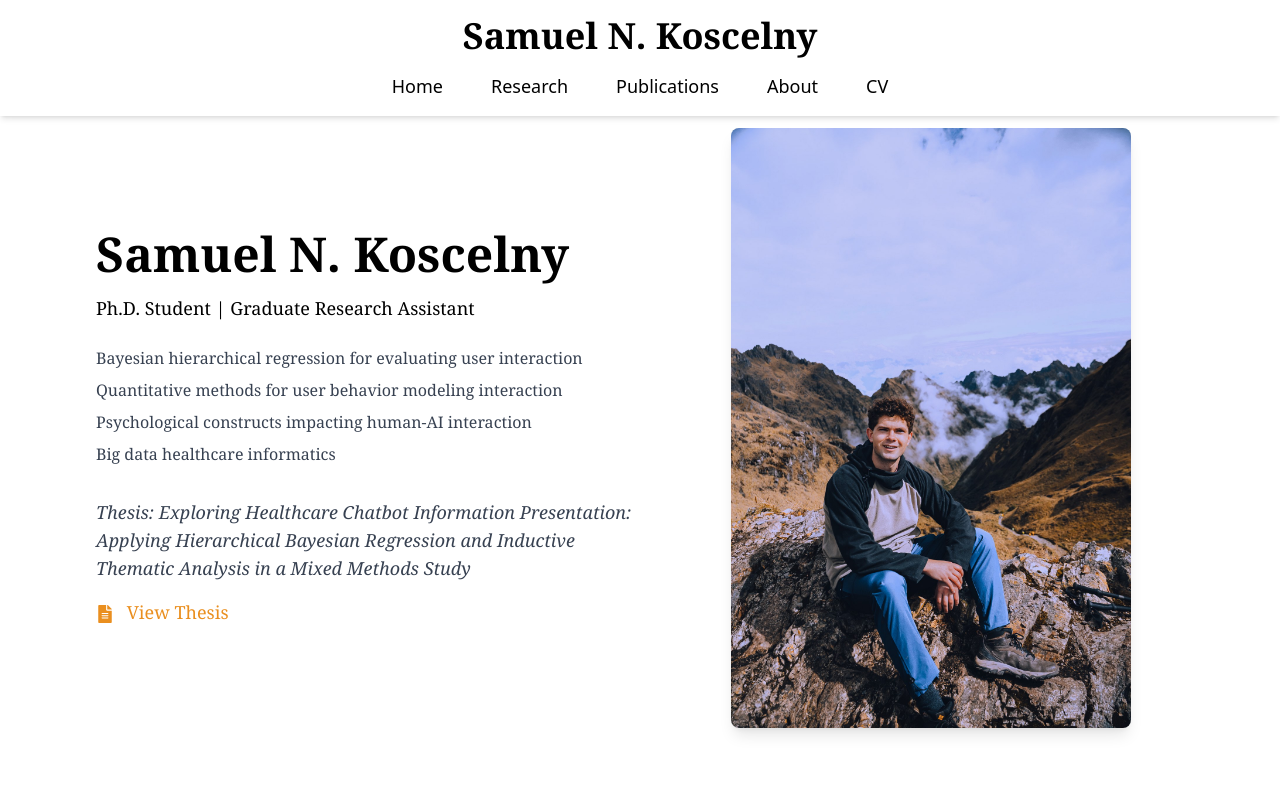
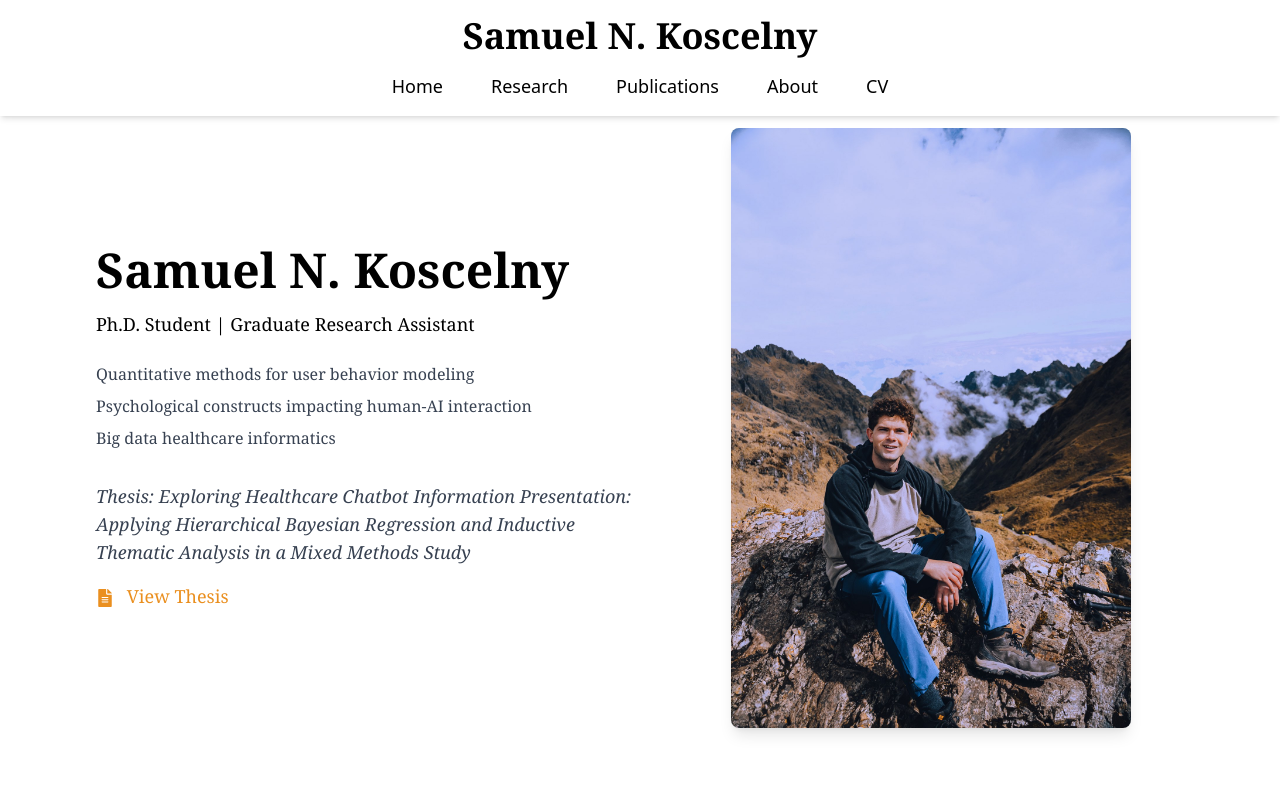
Before and after one commit to sam-kos41/test2.1, a Next.js app: page / in a window 1280 px wide. Shown: the top 800 px of the page. Built offline with nearby package versions, Linux system fonts and the light colour scheme.

Commit message:
Update page.tsx

```diff
--- a/app/page.tsx
+++ b/app/page.tsx
@@ -49,8 +49,7 @@ const HomePage = () => {
 
           {/* Research Keywords */}
           <ul className="text-base mb-8 font-light text-gray-700 space-y-2">
-            <li>Bayesian hierarchical regression for evaluating user interaction</li>
-            <li>Quantitative methods for user behavior modeling interaction</li>
+            <li>Quantitative methods for user behavior modeling</li>
             <li>Psychological constructs impacting human-AI interaction</li>
             <li>Big data healthcare informatics</li>
           </ul>
```
